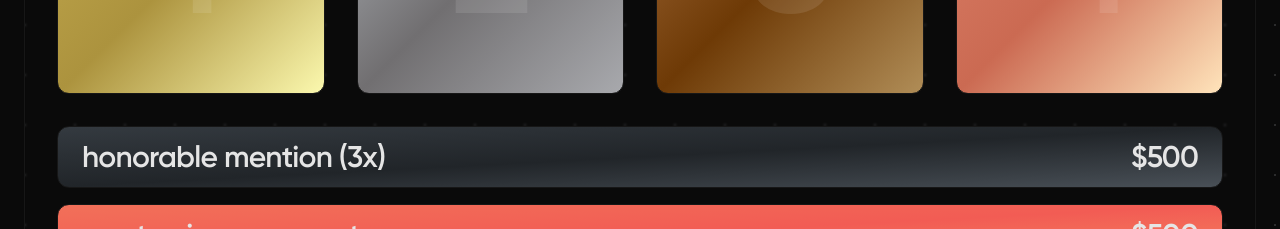
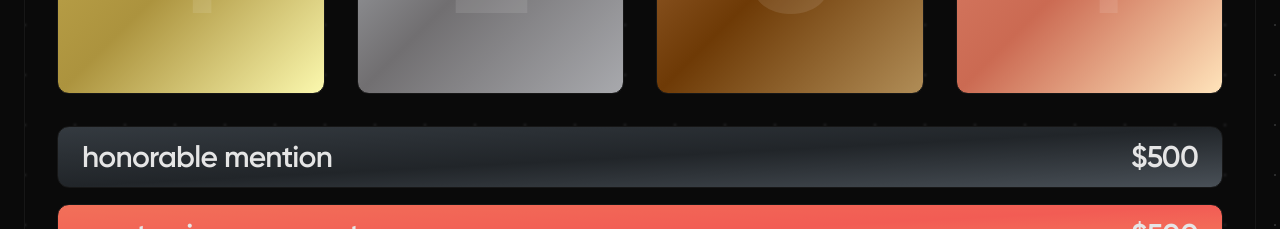
Before and after one commit to weblab-staff/web.lab, a Next.js app: page / in a window 1280 px wide. Shown: the part 2300-2529 px from the top of the page. Built offline with nearby package versions, Linux system fonts and the light colour scheme.

Commit message:
Tweak prizes

```diff
--- a/src/components/home/Prizes.js
+++ b/src/components/home/Prizes.js
@@ -92,7 +92,7 @@ const prizes = [
 
 const specialPrizes = [
   {
-    place: "honorable mention (3x)",
+    place: "honorable mention",
     value: 500,
     color: "from-[#343a40] via-[#212529] to-[#495057]",
   },
```
Also changed, not shown: src/components/global/Footer.js (+0 -42 lines).
